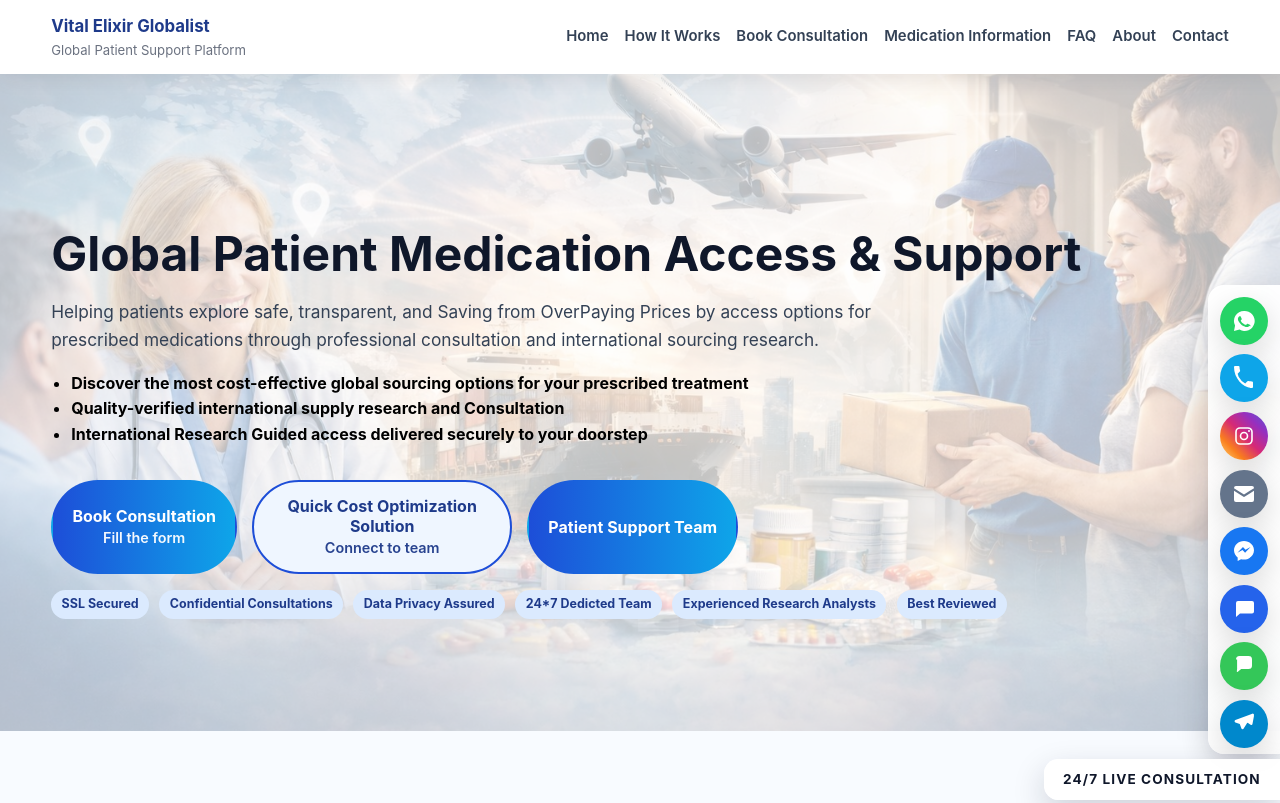
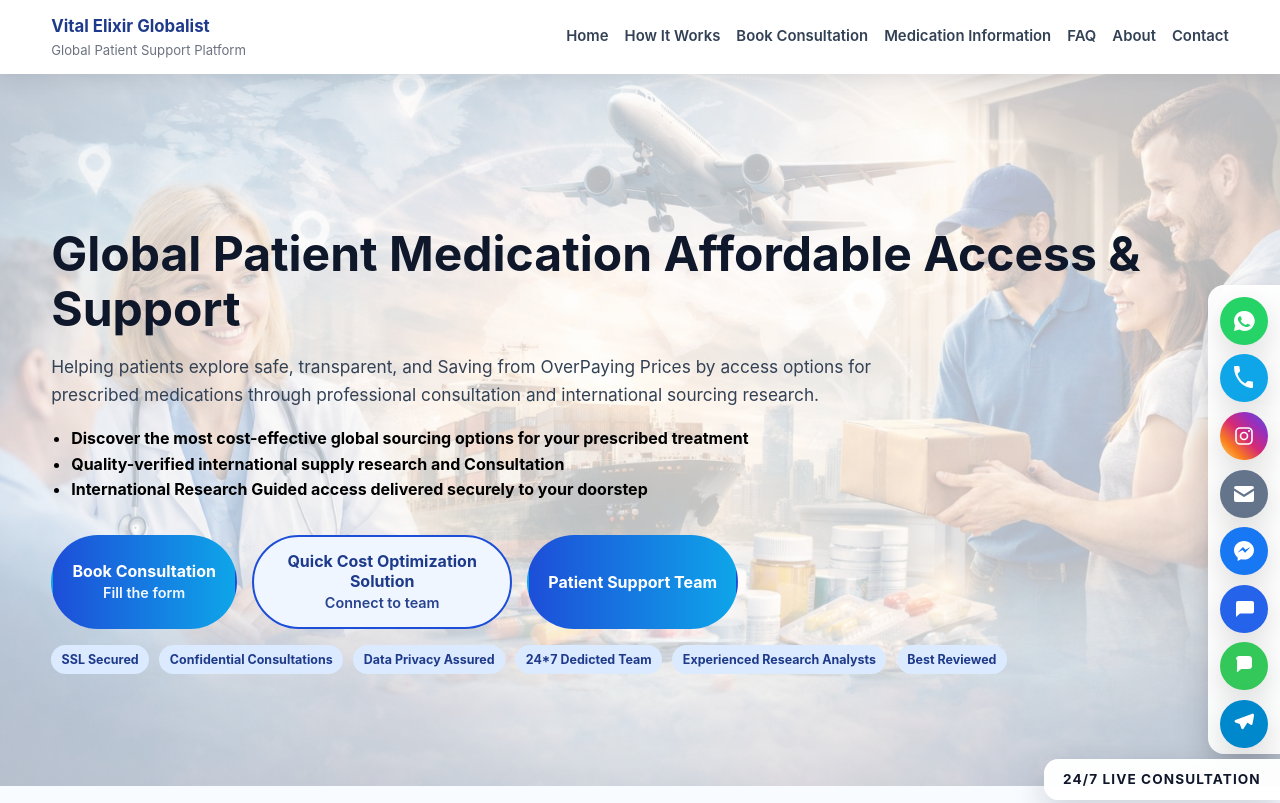
Before and after one commit to Researchvitalelixir/Research-vitalelixirglobalist, a plain HTML site: page index.html in a window 1280 px wide. Shown: the top 803 px of the page. Drawn offline with Linux system fonts and the light colour scheme.

Commit message:
Update index.html

```diff
--- a/index.html
+++ b/index.html
@@ -18,7 +18,7 @@
 <section class="hero bg-cover overlay-light section-xl"
          style="background-image: url('images/Heading1.jpeg');">
             <div class="container">
-<h1>Global Patient Medication Access &amp; Support</h1>
+<h1>Global Patient Medication Affordable Access &amp; Support</h1>
 
 <p>
 Helping patients explore safe, transparent, and Saving from OverPaying Prices by access options for
```
